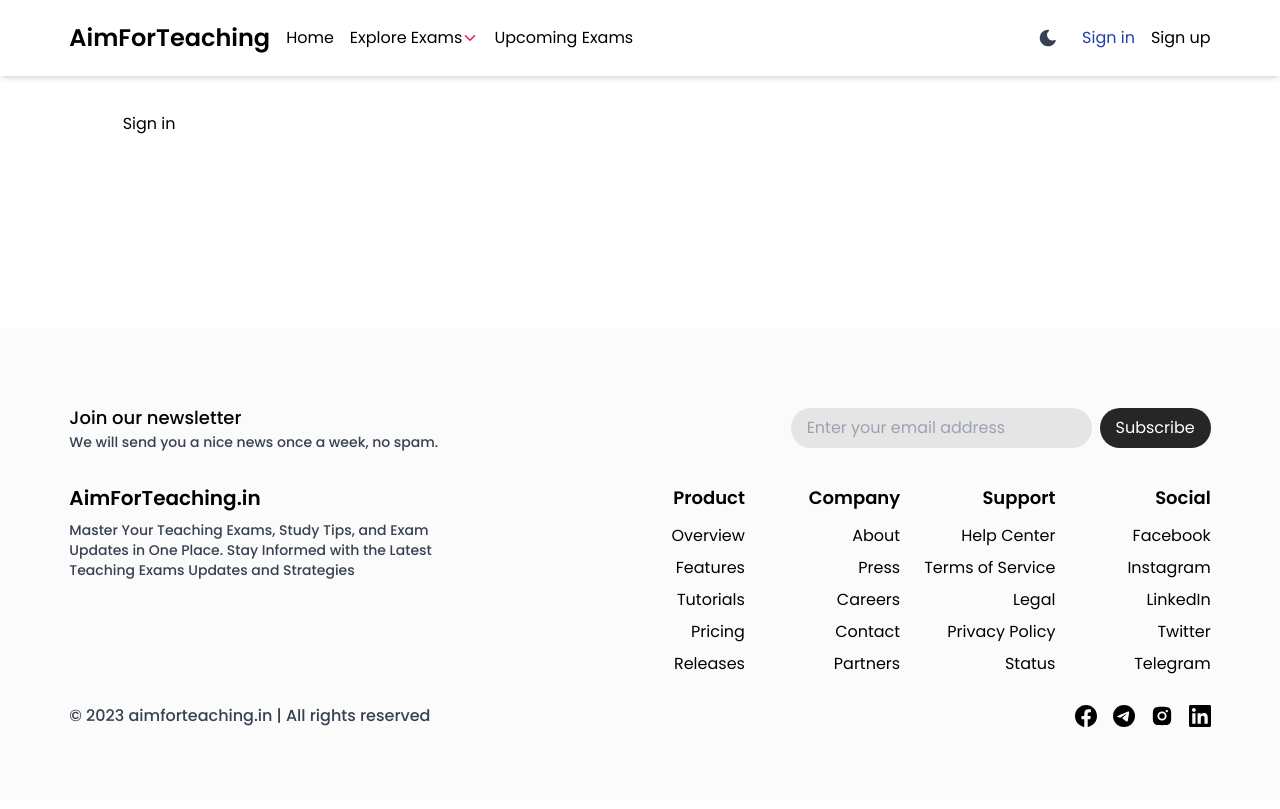
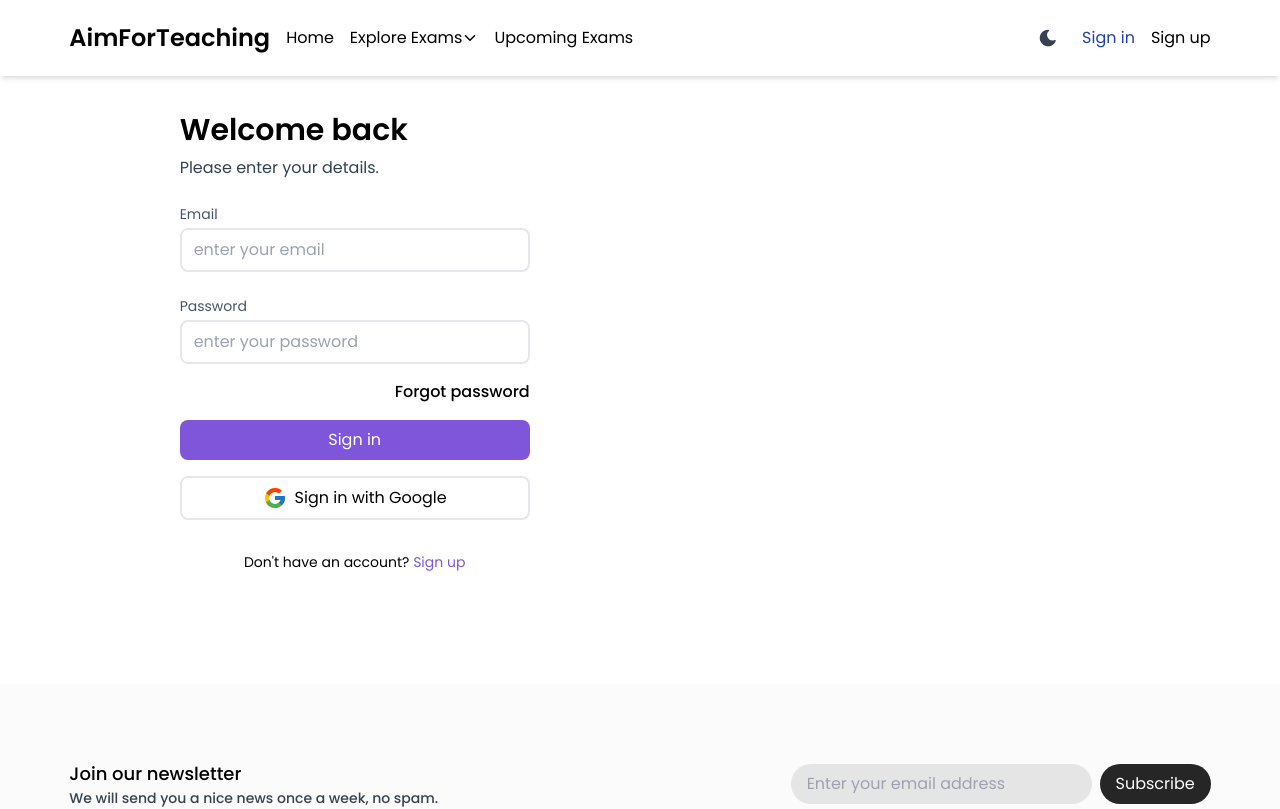
Before and after one commit to indianboat/aimforteaching, a Next.js app: page /login in a window 1280 px wide. Shown: the top 809 px of the page. Built offline with nearby package versions, Linux system fonts and the light colour scheme.

Commit message:
sign in page

```diff
--- a/src/app/components/GetStartedSection.jsx
+++ b/src/app/components/GetStartedSection.jsx
@@ -74,7 +74,7 @@ const GetStartedSection = () => {
             transition={{ type: "spring", stiffness: 400, damping: 20 }}
             className="border px-5 py-2 rounded-full bg-orange-400 dark:bg-orange-800 shadow-sm hover:shadow-md shadow-orange-700 text-white"
           >
-            <Link href="/">Get Started</Link>
+            <Link href="/signup">Get Started</Link>
           </motion.button>
         </motion.div>
       </div>
--- a/src/app/components/MegaMenuDropdown.jsx
+++ b/src/app/components/MegaMenuDropdown.jsx
@@ -17,9 +17,9 @@ function MegaMenuDropdown({ index, dropdownIndex, toggleDropdown, nav, data }) {
         >
           {nav}{" "}
           {isOpen ? (
-            <IoIosArrowUp className="text-rose-600" />
+            <IoIosArrowUp />
           ) : (
-            <IoIosArrowDown className="text-rose-600" />
+            <IoIosArrowDown />
           )}
         </div>
       </div>
@@ -36,7 +36,7 @@ function MegaMenuDropdown({ index, dropdownIndex, toggleDropdown, nav, data }) {
             exit={{ y : "-220%" }}
 
             transition={{ duration: 0.3, type : "spring" , damping:25, stiffness:700 }}
-            className="container shadow md:w-11/12 sm:w-full w-full mx-auto left-0 right-0 absolute border bg-red-500"
+            className="container shadow md:w-11/12 sm:w-full w-full mx-auto z-0 left-0 right-0 absolute border bg-red-500"
           >
             <div className="flex float-right border justify-end px-4">
               <button onClick={() => toggleDropdown(index)}>
--- a/src/app/components/Navbar.jsx
+++ b/src/app/components/Navbar.jsx
@@ -6,6 +6,7 @@ import { HiMiniBars3 } from "react-icons/hi2";
 import { CgClose } from "react-icons/cg";
 import { useEffect, useState } from "react";
 import { usePathname } from "next/navigation";
+import { HiOutlineDotsVertical } from "react-icons/hi";
 
 import { motion, AnimatePresence } from "framer-motion";
 import MegaMenuDropdown from "./MegaMenuDropdown";
@@ -15,12 +16,6 @@ const Navbar = () => {
 
   const drawerHandler = () => {
     setIsOpen(!isOpen);
-  };
-
-  const handleLinkClick = () => {
-    if (isOpen) {
-      drawerHandler();
-    }
   };
 
   useEffect(() => {
@@ -58,8 +53,48 @@ const Navbar = () => {
     }
   };
 
+  const handleLinkClick = () => {
+    if (isOpen) {
+      drawerHandler();
+    }
+  };
+
+  const handleMegaMenuClick = () => {
+    setDropdownIndex(-1);
+  };
+
+  // dropdown for login & signup
+
+  // const [isMenuOpen, setIsMenuOpen] = useState(false);
+
+  // const toggleMenuDropdown = () => {
+  //   setIsMenuOpen(!isMenuOpen);
+  // };
+
+  // const closeDropdownOnResize = () => {
+  //   if (window.matchMedia("(max-width: 768px)").matches) {
+  //     setIsMenuOpen(false);
+  //   }
+  //   if (window.matchMedia("(min-width: 1024px)").matches) {
+  //     setIsMenuOpen(false);
+  //   }
+  // };
+
+  // useEffect(() => {
+  //   const handleResize = () => {
+  //     closeDropdownOnResize();
+  //   };
+
+  //   window.addEventListener("resize", handleResize);
+
+  //   return () => {
+  //     window.removeEventListener("resize", handleResize);
+  //   };
+  // }, []);
+
   return (
     <>
+
       <nav className="fixed w-full border py-3 z-50 top-0 backdrop-saturate-[80%] backdrop-blur-sm bg-white/70 dark:bg-[#121212]/70 shadow-md">
         <div className="container md:w-11/12 sm:w-full w-full mx-auto lg:px-4 md:px-3 sm:px-2 px-2 py-2 border flex justify-between">
           <div className="flex md:w-auto sm:w-full w-full items-center md:justify-center sm:justify-between justify-between border gap-x-4">
@@ -72,7 +107,8 @@ const Navbar = () => {
             </button>
             <Link
               href="/"
-              className="font-semibold lg:text-2xl md:text-xl sm:text-xl text-md border"
+              onClick={handleMegaMenuClick}
+              className="flex font-semibold lg:text-2xl md:text-xl sm:text-xl text-md border"
             >
               AimForTeaching
             </Link>
@@ -81,6 +117,7 @@ const Navbar = () => {
             </div>
             <div className="lg:flex md:flex sm:hidden hidden items-center justify-center gap-x-4">
               <Link
+                onClick={handleMegaMenuClick}
                 href="/"
                 className={`text-md border hover:text-blue-900 dark:hover:text-orange-700 ${
                   usePathname() == "/"
@@ -100,8 +137,9 @@ const Navbar = () => {
               />
 
               <Link
+                onClick={handleMegaMenuClick}
                 href="/exams/upcomingexams"
-                className={`text-md border hover:text-blue-900 dark:hover:text-orange-700 ${
+                className={`lg:flex md:hidden sm:hidden hidden text-md border hover:text-blue-900 dark:hover:text-orange-700 ${
                   usePathname() == "/exams/upcomingexams"
                     ? "text-blue-800 dark:text-orange-500"
                     : "text-inherit"
@@ -115,6 +153,7 @@ const Navbar = () => {
           <div className="lg:flex md:flex sm:hidden hidden items-center justify-center gap-x-4 border">
             <ThemeComponent />
             <Link
+              onClick={handleMegaMenuClick}
               href="/login"
               className={`text-md border hover:text-blue-900 dark:hover:text-orange-700 ${
                 usePathname() == "/login"
@@ -142,13 +181,17 @@ const Navbar = () => {
 
       <div
         className={`${
-          isOpen ? "z-40 absolute h-full top-[72.5px] w-full inset-0 transition-opacity" : "hidden"
+          isOpen
+            ? "z-40 absolute h-full top-[72.5px] w-full inset-0 transition-opacity"
+            : "hidden"
         }`}
       >
         <div
           onClick={drawerHandler}
           className={`${
-            isOpen ? "inset-0 fixed w-full top-[72.5px] h-full bg-black opacity-25" : "hidden"
+            isOpen
+              ? "inset-0 fixed w-full top-[72.5px] h-full bg-black opacity-25"
+              : "hidden"
           }`}
         ></div>
       </div>
@@ -165,11 +208,14 @@ const Navbar = () => {
         <div
           onClick={toggleDropdown}
           className={`${
-              dropdownIndex > -1 ? "lg:flex md:flex sm:hidden hidden inset-0 fixed top-[72.5px] w-full h-full bg-black opacity-25" : "hidden"
+            dropdownIndex > -1
+              ? "lg:flex md:flex sm:hidden hidden inset-0 fixed top-[72.5px] w-full h-full bg-black opacity-25"
+              : "hidden"
           }`}
         ></div>
       </div>
 
+      {/* SIDE DRAWER */}
       <AnimatePresence>
         {isOpen && (
           <motion.div
--- a/src/app/login/page.js
+++ b/src/app/login/page.js
@@ -1,13 +1,63 @@
-import React from 'react'
+import Link from "next/link";
+import React from "react";
+import { FcGoogle } from "react-icons/fc";
 
 const Signin = () => {
   return (
-  <>
-      <div className="container flex flex-col md:w-10/12 sm:w-11/12 w-full mx-auto md:my-24 sm:my-28 my-24 border p-4">
-        <div className="border">Sign in</div>
+    <>
+      <div className="container flex flex-col md:w-11/12 sm:w-full w-full mx-auto md:my-24 sm:my-28 my-24 border p-4">
+        <div className="flex lg:flex-row md:flex-row sm:flex-col flex-col border">
+          <div className="border w-full">
+            <div className="flex flex-col border md:w-[350px] sm:w-full w-full justify-center mx-auto">
+              <h1 className="border font-semibold text-3xl">Welcome back</h1>
+              <p className="border mt-2 text-slate-700 dark:text-slate-200">
+                Please enter your details.
+              </p>
+              <form method="post" className="mt-6">
+                <div className="flex flex-col">
+                  <label htmlFor="email" className="text-slate-600 dark:text-slate-200 text-sm">
+                    Email
+                  </label>
+                  <input
+                    className="mt-1 border-2 px-3 py-2 transition-all dark:border-[#3B3B3B] rounded-lg outline-none focus:border-gray-300"
+                    type="email"
+                    placeholder="enter your email"
+                    id="email"
+                    name="email"
+                  />
+                </div>
+                <div className="mt-6 flex flex-col">
+                  <label htmlFor="password" className="text-slate-600 dark:text-slate-200 text-sm">
+                    Password
+                  </label>
+                  <input
+                    className="mt-1 border-2 px-3 py-2 transition-all dark:border-[#3B3B3B] rounded-lg outline-none focus:border-gray-300"
+                    type="password"
+                    placeholder="enter your password"
+                    id="password"
+                    name="password"
+                  />
+                </div>
+                <div className="my-4 flex justify-end">
+                  <Link href={"/login"} className="font-medium">Forgot password</Link>
+                </div>
+                <div className="flex justify-center">
+                  <button className="px-3 py-2 bg-[#7F56DA] active:scale-95 transition-transform text-white border w-full rounded-lg" type="button">Sign in</button>
+                </div>
+                <div className="mt-4 flex justify-center">
+                  <button className="flex justify-center active:scale-95 transition items-center gap-x-2 px-3 py-2 border-2 w-full rounded-lg outline-none hover:border-gray-300" type="button"><FcGoogle size={24} />Sign in with Google</button>
+                </div>
+                <div className="mt-8 flex justify-center">
+                  <span className="text-sm">Don&apos;t have an account? <Link href={"/signup"} className="text-[#7F56DA] text-sm hover:underline">Sign up</Link></span>
+                </div>
+              </form>
+            </div>
+          </div>
+          <div className="border w-full"></div>
+        </div>
       </div>
-  </>
-  )
-}
+    </>
+  );
+};
 
-export default Signin
+export default Signin;
```
Lines whose indentation alone changed are shown as unchanged.
